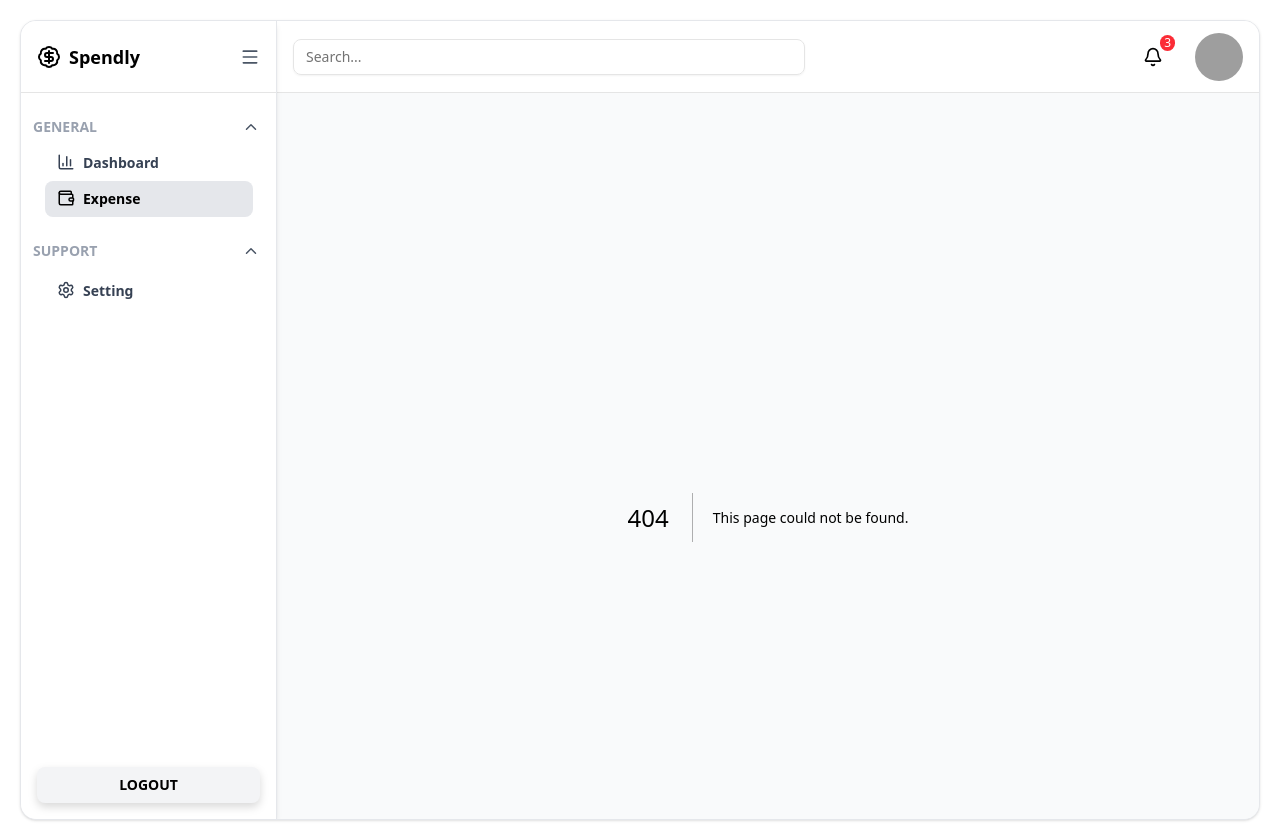
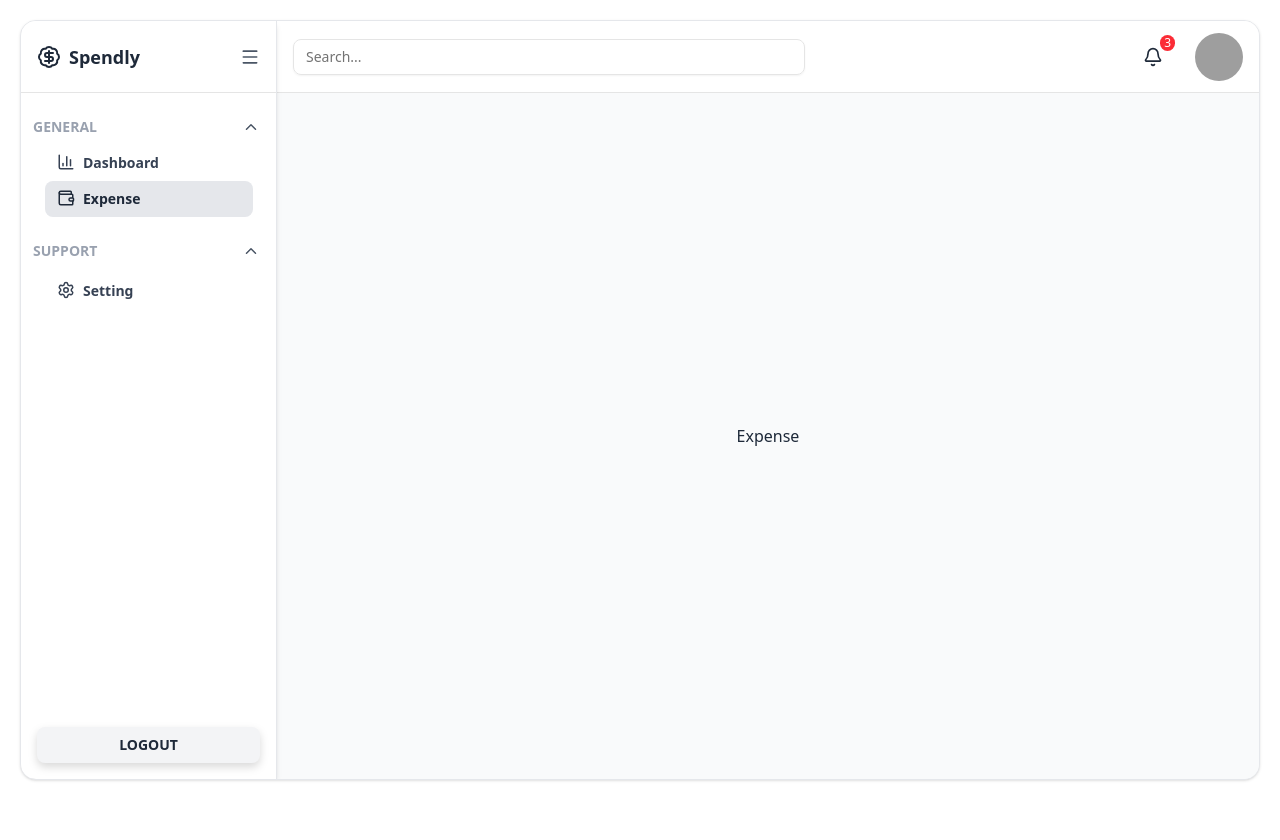
Before and after one commit to Teneieiza/spendly-frontend, a Next.js app: page /expense in a window 1280 px wide. Before the commit this address had no page. After the commit the page ends 800 px from the top, so only its background shows below. Built offline with nearby package versions, Linux system fonts and the light colour scheme; grey boxes are pictures that could not be loaded.

Commit message:
Add expense page

```diff
--- /dev/null
+++ b/app/expense/page.tsx
@@ -0,0 +1,7 @@
+export default function Expense() {
+  return (
+    <div className="flex justify-center items-center h-full">
+      <h1>Expense</h1>
+    </div>
+  );
+}
```
